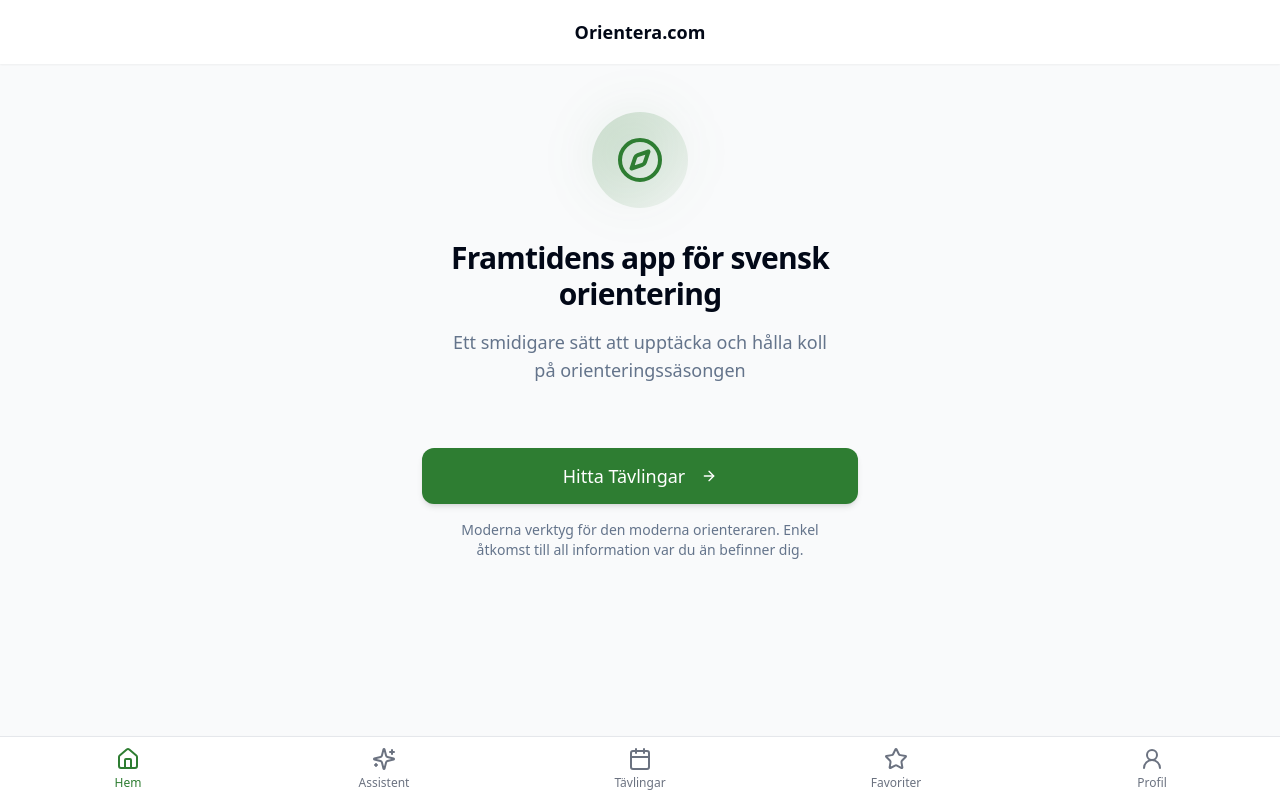
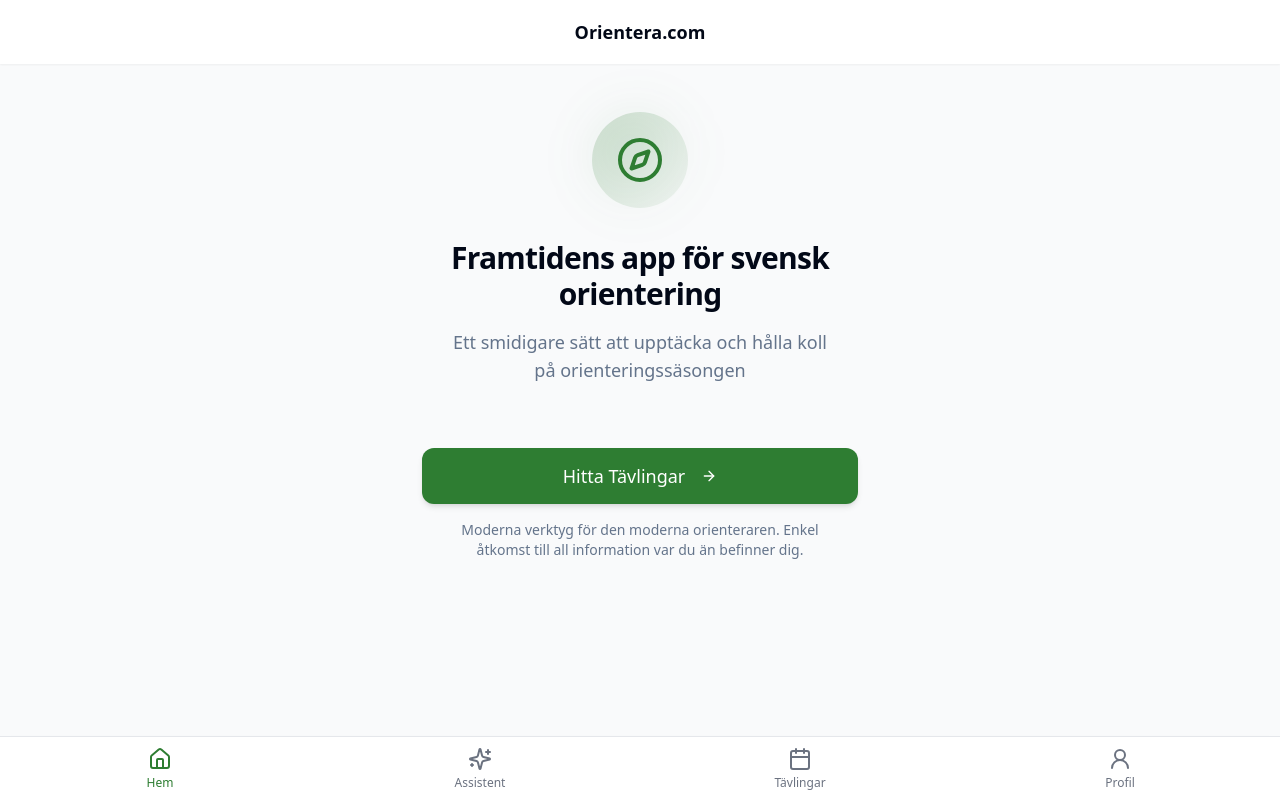
Before and after one commit to runemalm/orientera-mobile, a React (Vite) app: page /home in a window 1280 px wide. Built offline with nearby package versions, Linux system fonts and the light colour scheme.

Commit message:
Remove favorites tab
Remove the favorites tab from the bottom tab bar.

```diff
--- a/src/components/layout/BottomTabBar.tsx
+++ b/src/components/layout/BottomTabBar.tsx
@@ -1,7 +1,7 @@
 
 import React, { useCallback } from 'react';
 import { useNavigate, useLocation } from 'react-router-dom';
-import { CalendarSearch, Calendar, Home, Star, UserRound, Sparkles } from 'lucide-react';
+import { Calendar, Home, UserRound, Sparkles } from 'lucide-react';
 import { TabName } from '../../types';
 
 const BottomTabBar: React.FC = () => {
@@ -33,12 +33,6 @@ const BottomTabBar: React.FC = () => {
       icon: <Calendar size={24} />,
       label: 'Tävlingar',
       path: '/competitions'
-    },
-    {
-      name: 'favorites',
-      icon: <Star size={24} />,
-      label: 'Favoriter',
-      path: '/favorites'
     },
     {
       name: 'profile',
```
